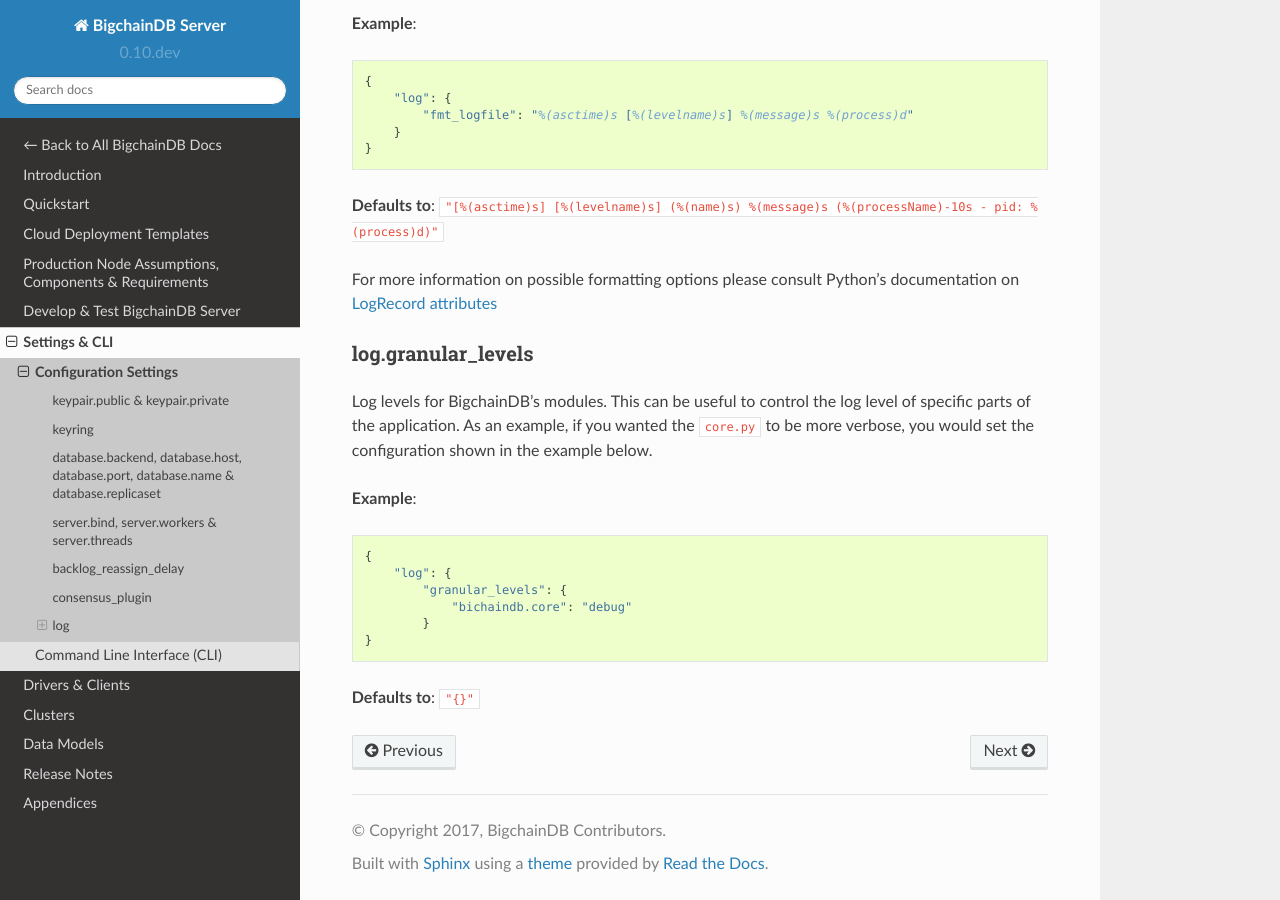
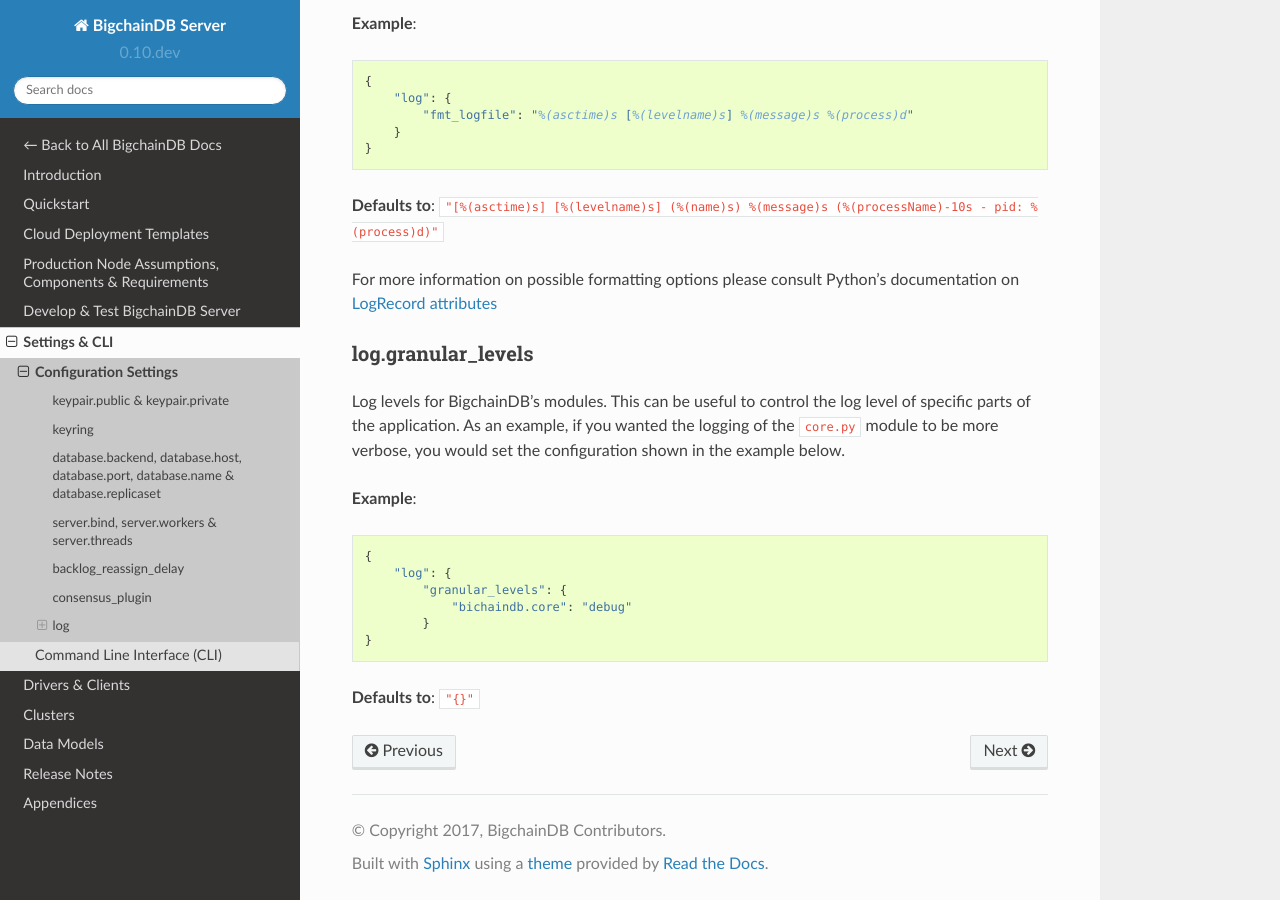
Before and after one commit to bigchaindb/bigchaindb, a Sphinx documentation site: the page built from docs/server/source/server-reference/configuration.md, in a window 1280 px wide and 900 px high, scrolled down 8407 px. Built offline with Sphinx 7.4.7 and the Read the Docs theme 2.0.0, drawn with Linux system fonts in a browser that asks for light colours; pages that are not in the unit, such as notebooks, are missing from menus.

Commit message:
Correct wording

```diff
--- a/docs/server/source/server-reference/configuration.md
+++ b/docs/server/source/server-reference/configuration.md
@@ -373,8 +373,8 @@
 ### log.granular_levels
 Log levels for BigchainDB's modules. This can be useful to control the log
 level of specific parts of the application. As an example, if you wanted the
-`core.py` to be more verbose, you would set the configuration shown in the
-example below.
+logging of the `core.py` module to be more verbose, you would set the
+ configuration shown in the example below.
 
 **Example**:
 
```
